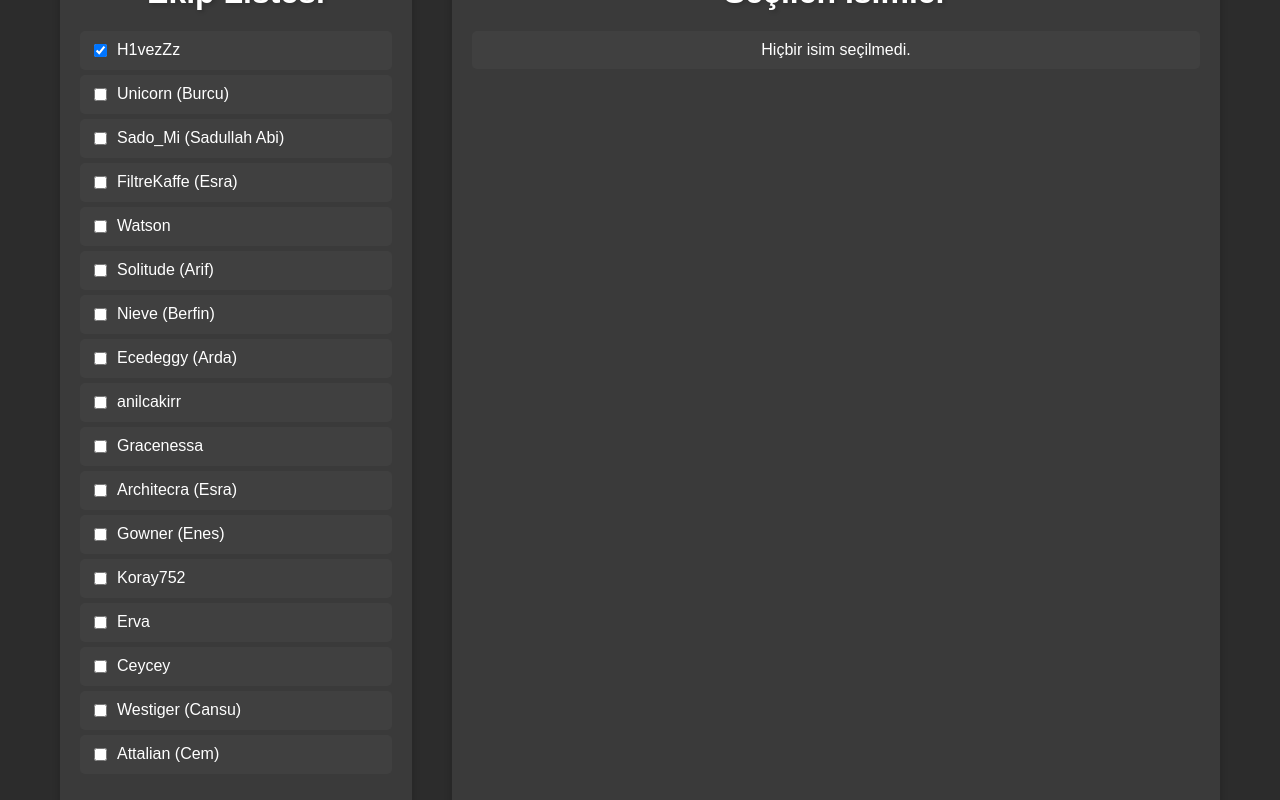
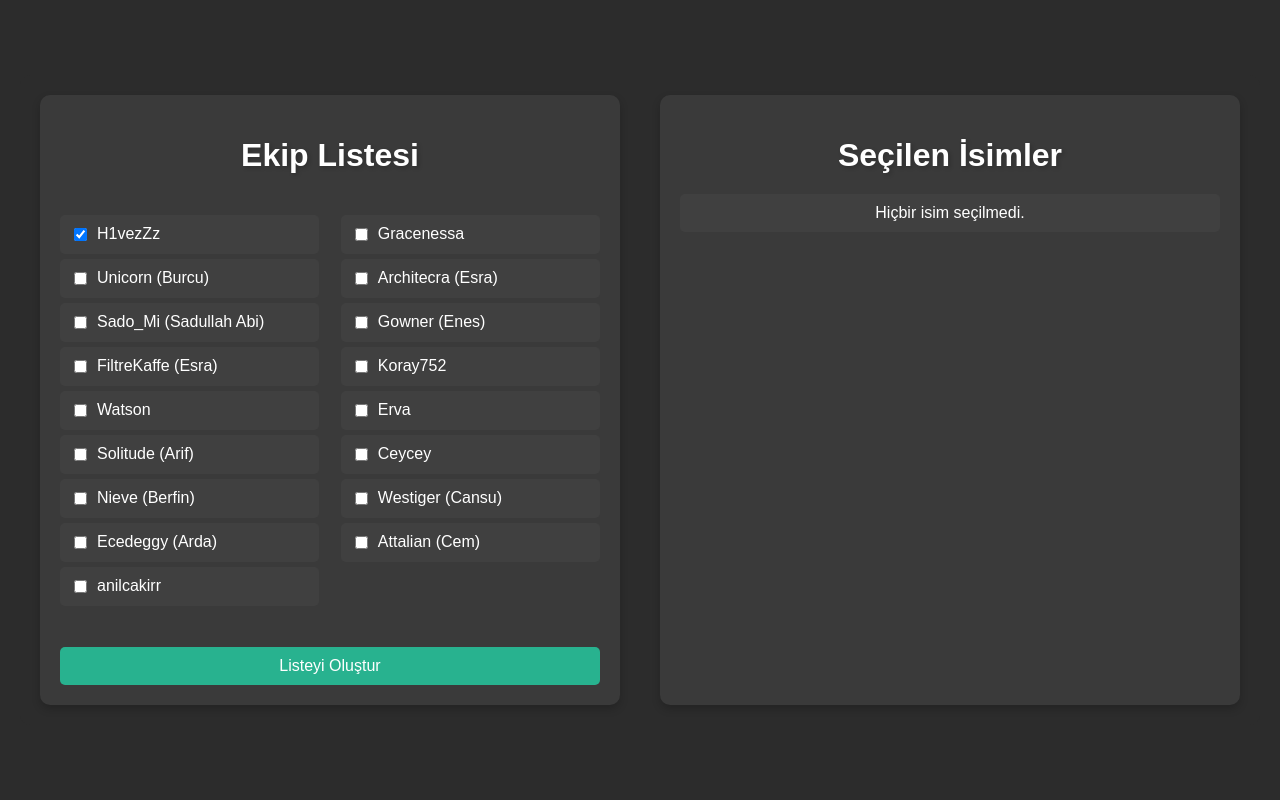
Before and after one commit to eraykrkpnr/hivez-moderator-tools, a React (Create React App) app: page /EkipList in a window 1280 px wide. Built offline with nearby package versions, Linux system fonts and the light colour scheme.

Commit message:
Ekiplist 2ye bolme

```diff
--- a/src/components/EkipList.css
+++ b/src/components/EkipList.css
@@ -19,7 +19,7 @@ html {
   justify-content: space-between;
   width: 1200px;
   max-width: 1200px;
-  margin: 40px;
+  margin: 20px;
   background-color: #2c2c2c;
   border-radius: 10px;
   padding: 20px;
@@ -27,11 +27,10 @@ html {
 }
 
 .list-container {
-  width: 30%;
+  width: 45%;
   background-color: #3a3a3a;
   border-radius: 10px;
   padding: 20px;
-  margin: 20px;
   box-shadow: 0 4px 8px rgba(0, 0, 0, 0.2);
 }
 
@@ -41,12 +40,18 @@ html {
   text-shadow: 2px 2px 4px rgba(0, 0, 0, 0.2);
 }
 
-.list-container ul {
+.split-list {
+  display: flex;
+  justify-content: space-between;
+}
+
+.split-list ul {
   list-style-type: none;
   padding: 0;
+  width: 48%;
 }
 
-.list-container ul li {
+.split-list ul li {
   background-color: #404040;
   padding: 10px;
   margin: 5px 0;
@@ -55,7 +60,7 @@ html {
   align-items: center;
 }
 
-.list-container ul li input {
+.split-list ul li input {
   margin-right: 10px;
 }
 
@@ -76,8 +81,7 @@ html {
 }
 
 .selected-names-container {
-  width: 70%;
-  margin: 20px;
+  width: 45%;
   background-color: #3a3a3a;
   border-radius: 10px;
   padding: 20px;
--- a/src/components/EkipList.js
+++ b/src/components/EkipList.js
@@ -36,12 +36,18 @@ function EkipList() {
     setSelectedNames(selected);
   };
 
+  // İsimleri ikiye bölme
+  const half = Math.ceil(names.length / 2);
+  const firstHalf = names.slice(0, half);
+  const secondHalf = names.slice(half);
+
   return (
     <div className="ekiplist-container">
       <div className="list-container">
         <h1>Ekip Listesi</h1>
+        <div className="split-list">
           <ul>
-          {names.map((item, index) => (
+            {firstHalf.map((item, index) => (
               <li key={index}>
                 <input
                   type="checkbox"
@@ -52,6 +58,19 @@ function EkipList() {
               </li>
             ))}
           </ul>
+          <ul>
+            {secondHalf.map((item, index) => (
+              <li key={index + half}>
+                <input
+                  type="checkbox"
+                  checked={item.selected}
+                  onChange={() => handleCheckboxChange(index + half)}
+                />
+                <label>{item.name}</label>
+              </li>
+            ))}
+          </ul>
+        </div>
         <button onClick={handleSubmit}>Listeyi Oluştur</button>
       </div>
       <div className="selected-names-container">
```
Lines whose indentation alone changed are shown as unchanged.
